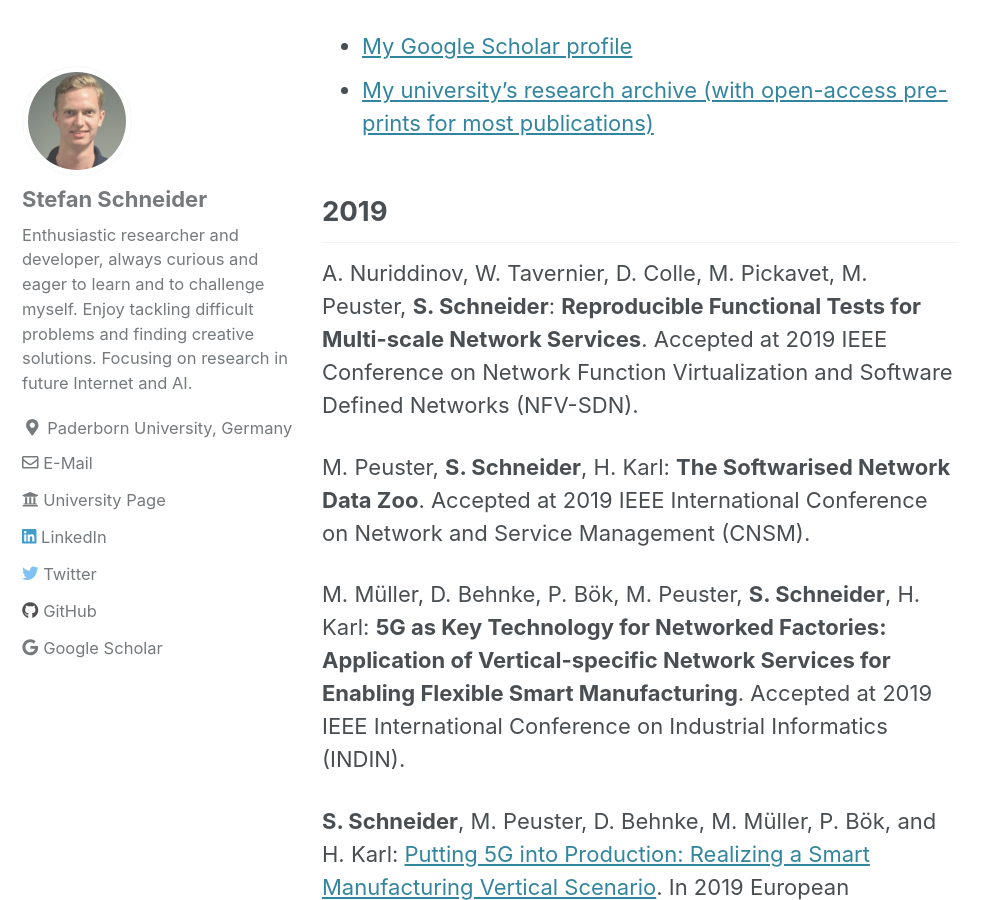
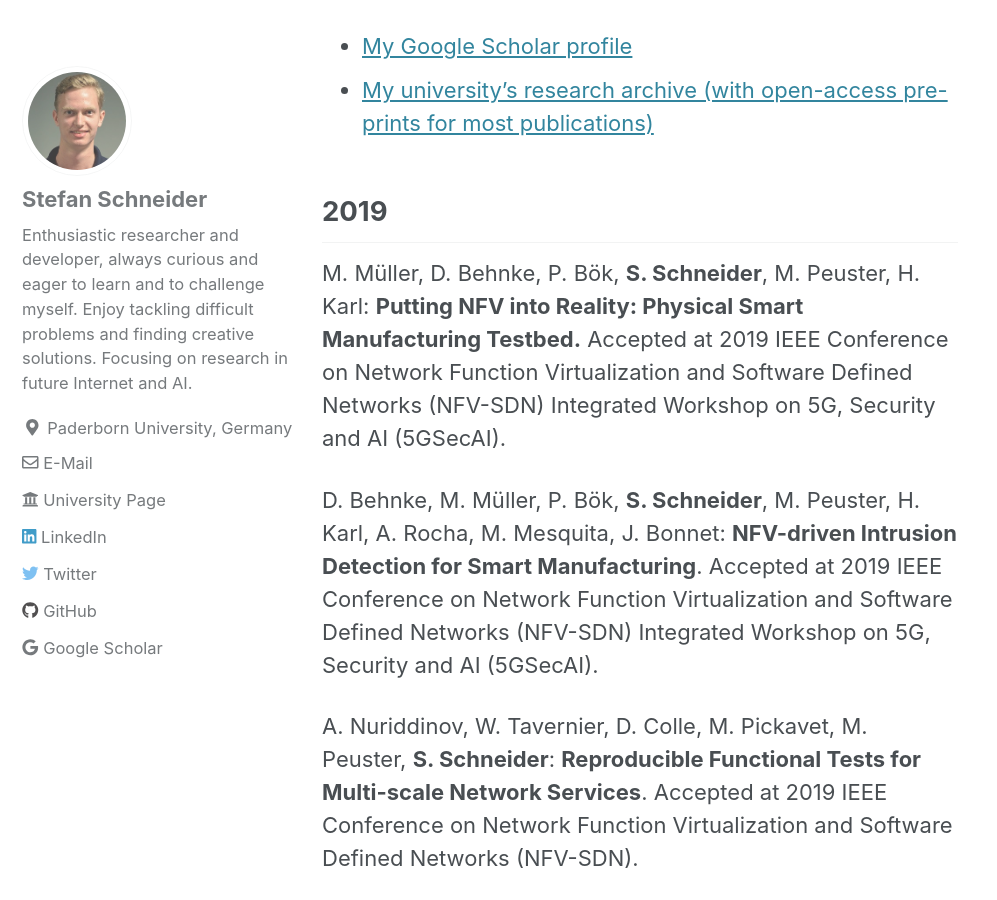
Before and after one commit to stefanbschneider/stefanbschneider.github.io, a Jekyll site: the page built from _pages/publications.md, in a window 1280 px wide and 900 px high, scrolled down 478 px. Shown: the whole window, without its empty margins (0-997 px from the left). Built offline with Jekyll 4.4.1, drawn with Linux system fonts in a browser that asks for light colours; cached includes are drawn as plain includes; nearby versions of some CDN libraries.

Commit message:
added nfv sdn workshop papers

```diff
--- a/_pages/publications.md
+++ b/_pages/publications.md
@@ -12,6 +12,10 @@ comments: false
 - [My university’s research archive (with open-access pre-prints for most publications)](https://ris.uni-paderborn.de/person/stefanschneider)
 
 ## 2019
+
+M. Müller, D. Behnke, P. Bök, **S. Schneider**, M. Peuster, H. Karl: **Putting NFV into Reality: Physical Smart Manufacturing Testbed.** Accepted at 2019 IEEE Conference on Network Function Virtualization and Software Defined Networks (NFV-SDN) Integrated Workshop on 5G, Security and AI (5GSecAI).
+
+D. Behnke, M. Müller, P. Bök, **S. Schneider**, M. Peuster, H. Karl, A. Rocha, M. Mesquita, J. Bonnet: **NFV-driven Intrusion Detection for Smart Manufacturing**. Accepted at 2019 IEEE Conference on Network Function Virtualization and Software Defined Networks (NFV-SDN) Integrated Workshop on 5G, Security and AI (5GSecAI).
 
 A. Nuriddinov, W. Tavernier, D. Colle, M. Pickavet, M. Peuster, **S. Schneider**: **Reproducible Functional Tests for Multi-scale Network Services**. Accepted at 2019 IEEE Conference on Network Function Virtualization and Software Defined Networks (NFV-SDN).
 
```
